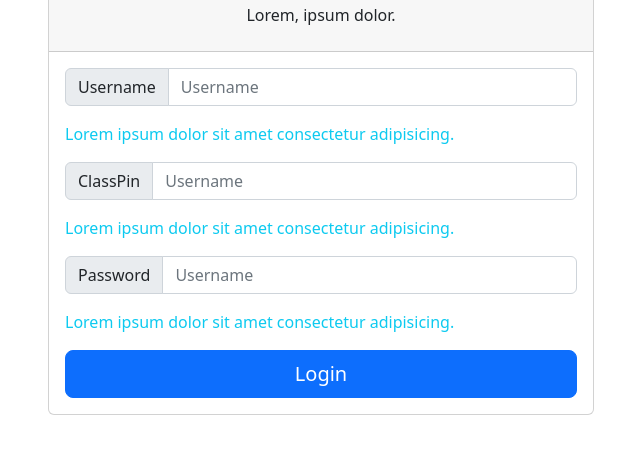
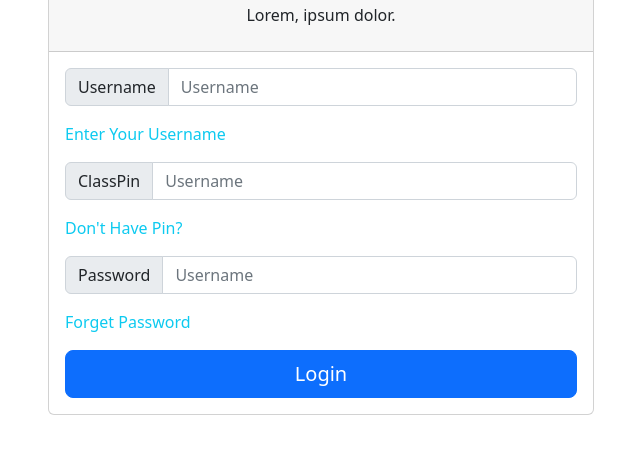
Before and after one commit to Hanugithub2002/login-form, a plain HTML site: page index.html in a window 1280 px wide. Shown: the part 62-516 px from the top of the page, without its empty margins (319-959 px from the left). Drawn offline with nearby package versions, Linux system fonts and the light colour scheme.

Commit message:
initial setup

```diff
--- a/index.html
+++ b/index.html
@@ -24,21 +24,21 @@
                             <input type="text" class="form-control" placeholder="Username" aria-label="Username"
                                 aria-describedby="basic-addon1">
                         </div>
-                        <p class="my-3 text-info">Lorem ipsum dolor sit amet consectetur adipisicing.</p>
+                        <p class="my-3 text-info">Enter Your Username</p>
 
                         <div class="input-group">
                             <span class="input-group-text" id="id">ClassPin</span>
                             <input type="text" class="form-control" placeholder="Username" aria-label="Username"
                                 aria-describedby="basic-addon1">
                         </div>
-                        <p class="my-3 text-info">Lorem ipsum dolor sit amet consectetur adipisicing.</p>
+                        <p class="my-3 text-info">Don't Have Pin?</p>
 
                         <div class="input-group">
                             <span class="input-group-text" id="id">Password</span>
                             <input type="text" class="form-control" placeholder="Username" aria-label="Username"
                                 aria-describedby="basic-addon1">
                         </div>
-                        <p class="my-3 text-info">Lorem ipsum dolor sit amet consectetur adipisicing.</p>
+                        <p class="my-3 text-info">Forget Password</p>
 
                         <button type="button" class="btn btn-primary w-100 btn-lg">Login</button>
                     </div>
```
Also changed, not shown: 1 other file.
